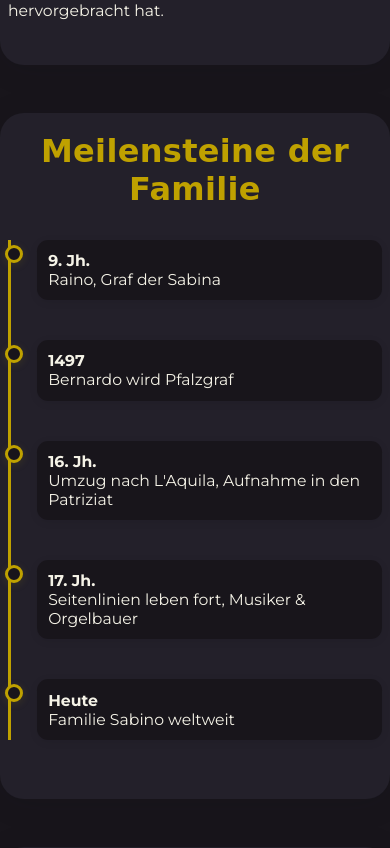
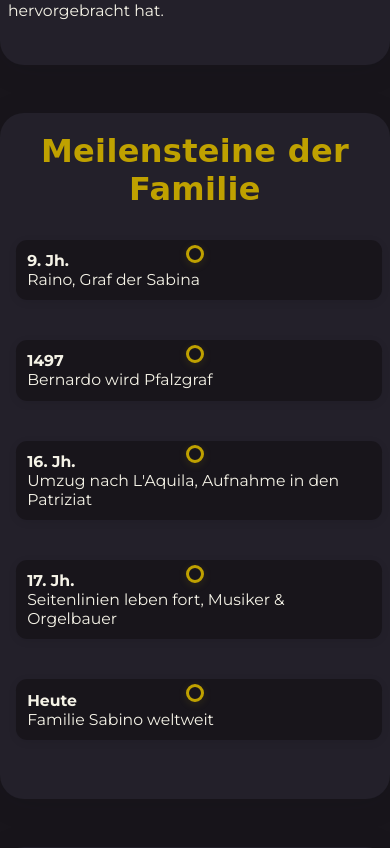
Before and after one commit to stefsabi/sabino.ch, a PHP site: page / in a window 390 px wide. Shown: the part 2161-3009 px from the top of the page. Run offline with PHP 8.4, Linux system fonts and the light colour scheme; some web fonts are replaced.

Commit message:
Timeline: Kreise und Linie exakt zentriert, padding entfernt, Kreise mittig auf Linie

```diff
--- a/css/fantasy.css
+++ b/css/fantasy.css
@@ -297,9 +297,8 @@ footer {
 .timeline {
   position: relative;
   margin: 0 auto;
-  padding-left: 30px;
-  border-left: 3px solid var(--color-gold);
   max-width: 500px;
+  /* padding-left: 30px; entfernt für zentrierte Kreise */
 }
 .timeline-item {
   position: relative;
@@ -314,7 +313,8 @@ footer {
 }
 .timeline-dot {
   position: absolute;
-  left: -38px;
+  left: 50%;
+  transform: translateX(-50%);
   top: 0.3rem;
   width: 18px;
   height: 18px;
@@ -341,10 +341,11 @@ footer {
     padding: 1.2rem 0.5rem 1.2rem 0.5rem;
   }
   .timeline {
-    padding-left: 18px;
+    /* padding-left: 18px; entfernt für zentrierte Kreise */
   }
   .timeline-dot {
-    left: -24px;
+    left: 50%;
+    transform: translateX(-50%);
     width: 12px;
     height: 12px;
     border-width: 3px;
```
